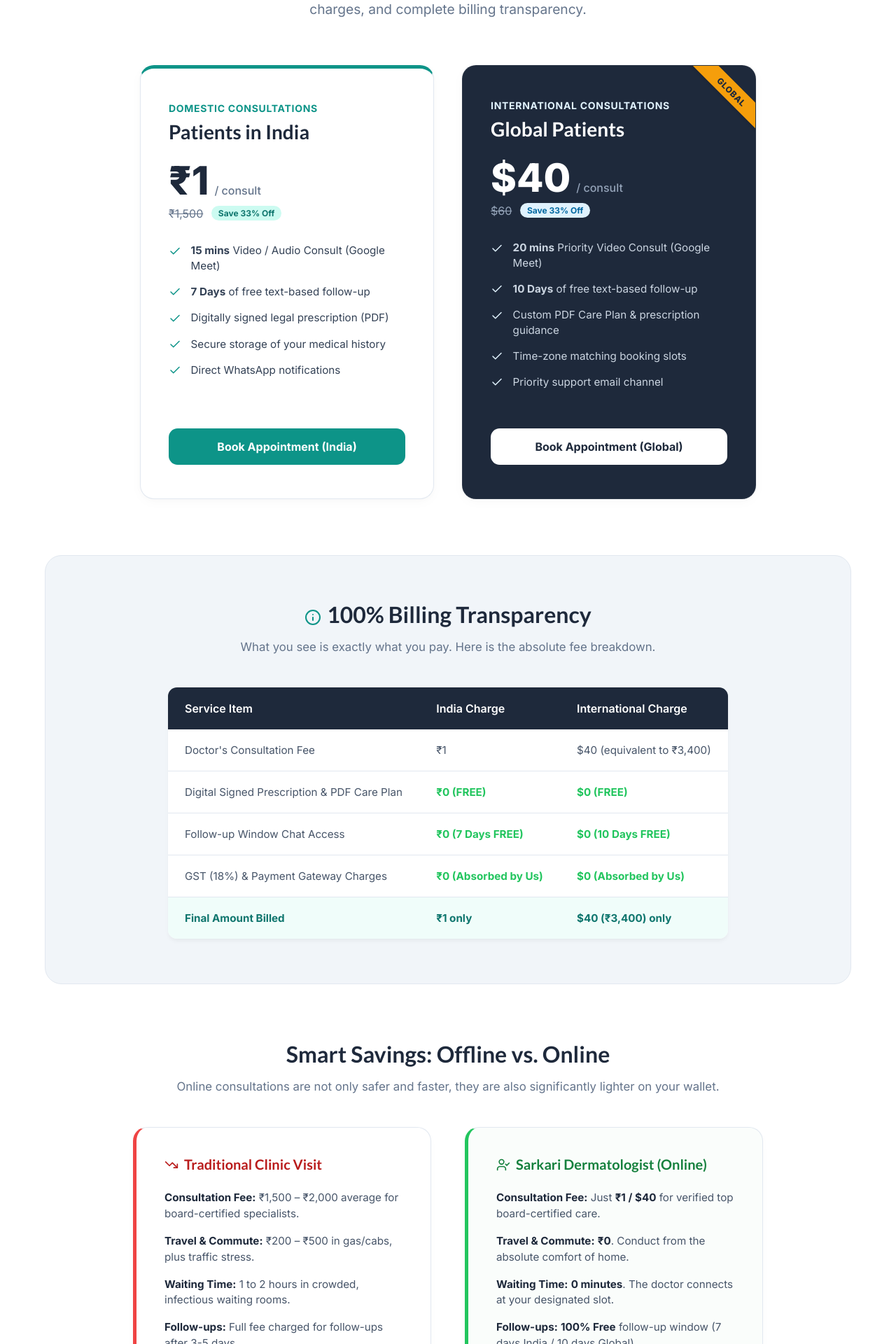
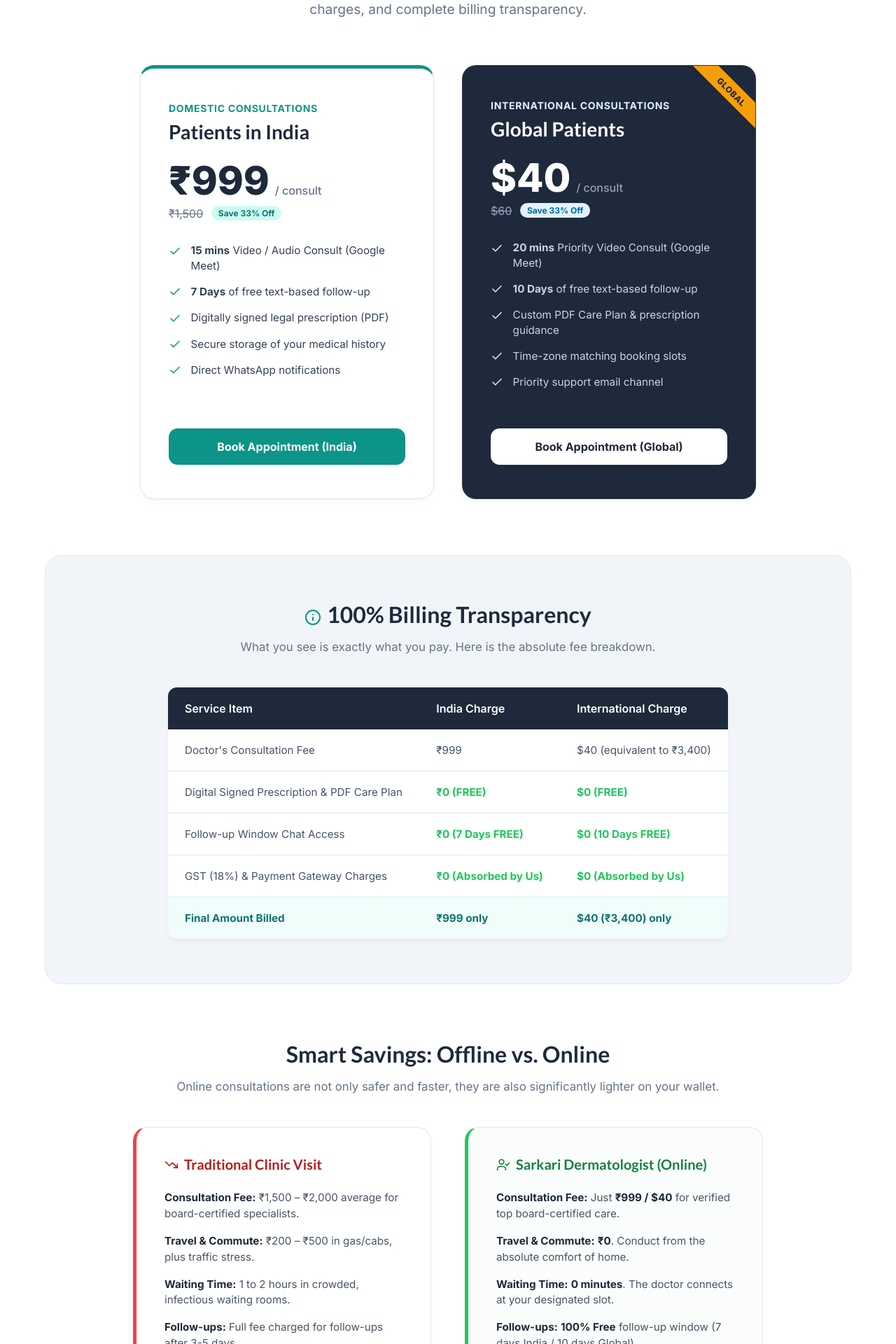
Before and after one commit to Yash-Soni7744/sarkari-dermatologist, a Next.js app: page /pricing in a window 1280 px wide. Shown: the part 278-2198 px from the top of the page at 70% size. Built offline with nearby package versions, Linux system fonts and the light colour scheme; no server answers.

Commit message:
revert: restore domestic consultation fee to 999 rupees

```diff
--- a/src/app/book/page.tsx
+++ b/src/app/book/page.tsx
@@ -156,7 +156,7 @@ const SlotSelection = () => {
                             <div className={styles.discountBadge}>Starting Discount</div>
                             <div className={styles.discountBadge}>New Patient Offer</div>
                         </div>
-                        <div className={styles.finalPrice}>₹1</div>
+                        <div className={styles.finalPrice}>₹999</div>
                     </div>
                     {booking.patientType === 'India' && (
                         <div style={{ position: 'absolute', top: '15px', right: '15px', color: 'var(--primary)' }}>
--- a/src/app/pricing/page.tsx
+++ b/src/app/pricing/page.tsx
@@ -82,7 +82,7 @@ export default function PricingPage() {
             <h2 className={styles.planTitle}>Patients in India</h2>
 
             <div className={styles.priceWrapper}>
-              <span className={styles.price}>₹1</span>
+              <span className={styles.price}>₹999</span>
               <span className={styles.period}>/ consult</span>
             </div>
 
@@ -185,7 +185,7 @@ export default function PricingPage() {
             <tbody>
               <tr>
                 <td>Doctor's Consultation Fee</td>
-                <td>₹1</td>
+                <td>₹999</td>
                 <td>$40 (equivalent to ₹3,400)</td>
               </tr>
               <tr>
@@ -205,7 +205,7 @@ export default function PricingPage() {
               </tr>
               <tr className={styles.highlightRow}>
                 <td><strong>Final Amount Billed</strong></td>
-                <td><strong>₹1 only</strong></td>
+                <td><strong>₹999 only</strong></td>
                 <td><strong>$40 (₹3,400) only</strong></td>
               </tr>
             </tbody>
@@ -246,7 +246,7 @@ export default function PricingPage() {
               </h3>
               <ul className={styles.valueList}>
                 <li className={styles.valueItem}>
-                  <strong>Consultation Fee:</strong> Just <strong>₹1 / $40</strong> for verified top board-certified care.
+                  <strong>Consultation Fee:</strong> Just <strong>₹999 / $40</strong> for verified top board-certified care.
                 </li>
                 <li className={styles.valueItem}>
                   <strong>Travel & Commute:</strong> <strong>₹0</strong>. Conduct from the absolute comfort of home.
--- a/src/context/BookingContext.tsx
+++ b/src/context/BookingContext.tsx
@@ -36,7 +36,7 @@ const defaultState: BookingState = {
     date: '',
     slot: '',
     patientType: 'India',
-    amount: 1,
+    amount: 999,
     details: {
         name: '',
         phone: '',
@@ -61,7 +61,7 @@ export function BookingProvider({ children }: { children: React.ReactNode }) {
         setBooking(prev => {
             const newState = { ...prev, ...data };
             if (data.patientType) {
-                newState.amount = data.patientType === 'India' ? 1 : 3400; // Roughly $40
+                newState.amount = data.patientType === 'India' ? 999 : 3400; // Roughly $40
             }
             return newState;
         });
```
